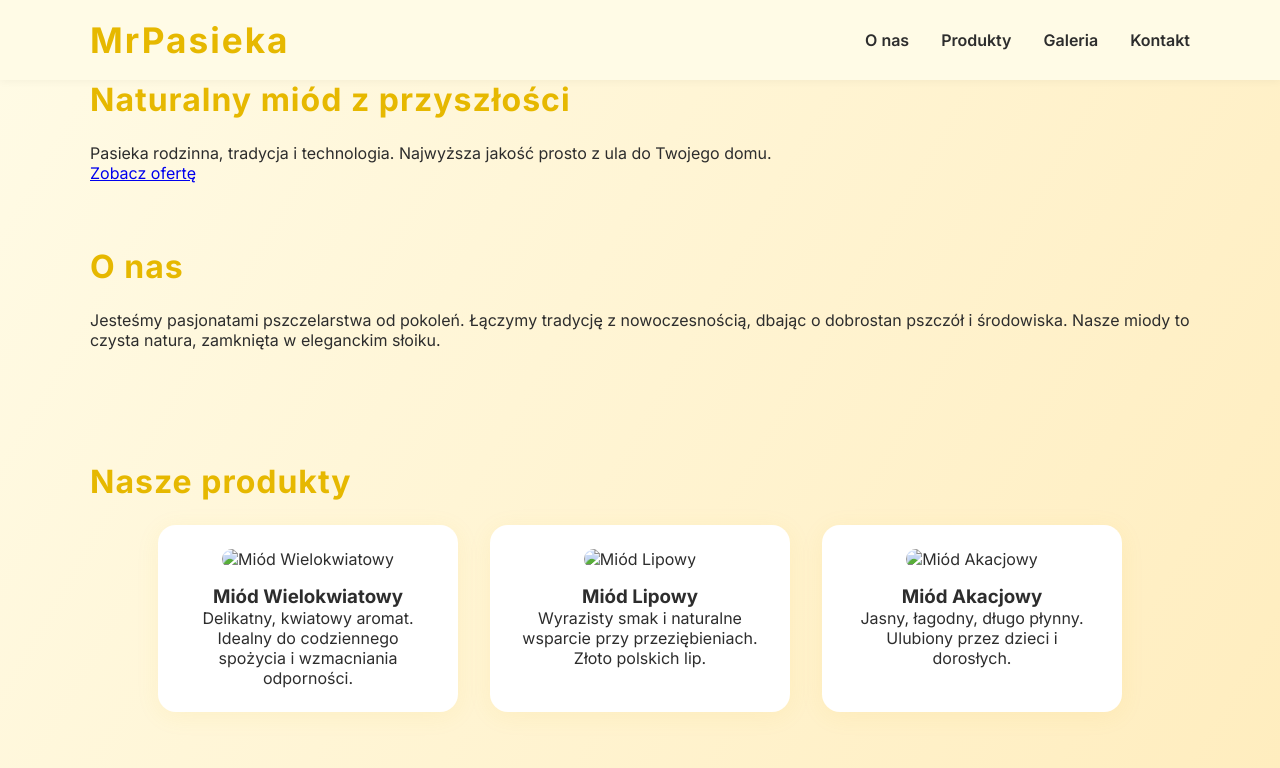
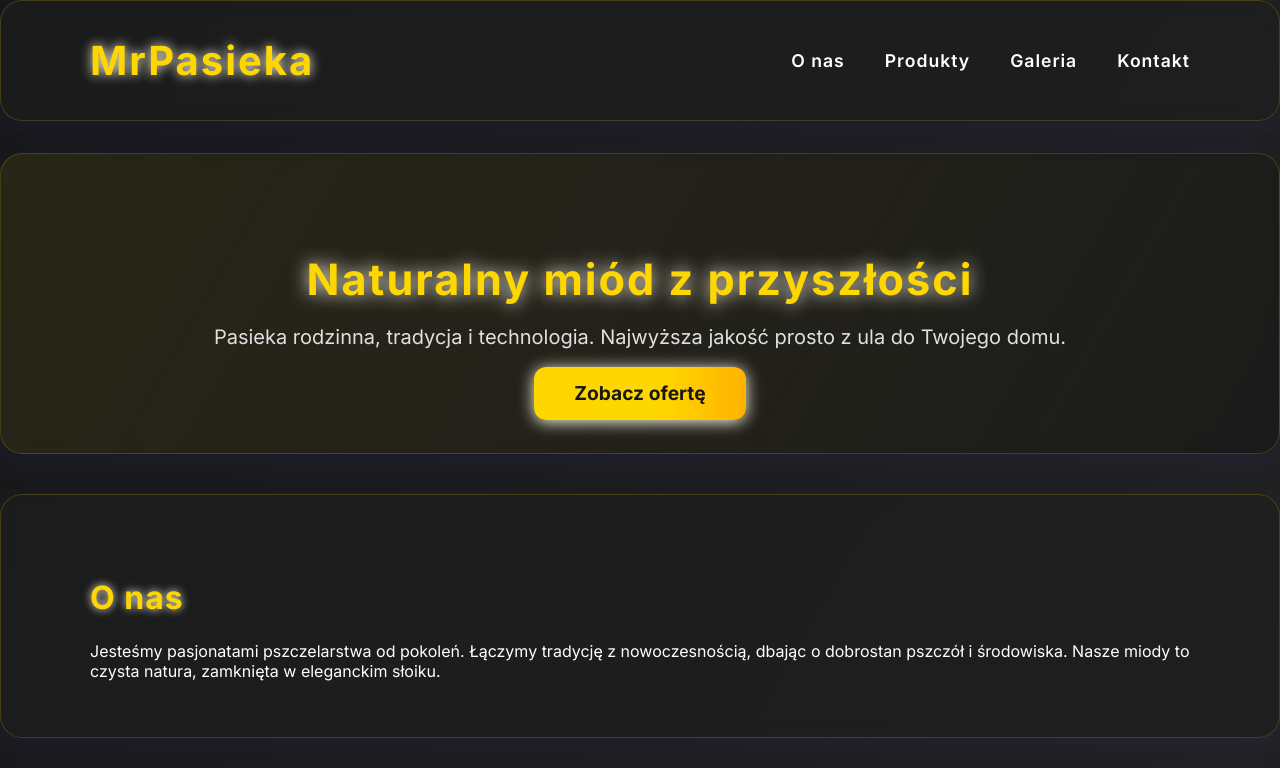
Before and after one commit to N3rQus/mrpasieka, a plain HTML site: page index.html in a window 1280 px wide. Shown: the top 768 px of the page. Drawn offline with Linux system fonts and the light colour scheme.

Commit message:
Update style.css

```diff
--- a/style.css
+++ b/style.css
@@ -1,108 +1,185 @@
-/* Reset */
-* {
+:root {
+    --gold: #ffd700;
+    --gold-glow: #fffbe6;
+    --dark: #181818;
+    --glass-bg: rgba(30, 30, 30, 0.65);
+    --glass-border: rgba(255, 215, 0, 0.18);
+    --white: #fff;
+    --accent: #ffb300;
+    --shadow: 0 8px 32px 0 rgba(31, 38, 135, 0.18);
+}
+
+html, body {
+    height: 100%;
     margin: 0;
     padding: 0;
-    box-sizing: border-box;
+    font-family: 'Inter', Arial, sans-serif;
+    background: linear-gradient(120deg, #181818 0%, #232323 100%);
+    color: var(--white);
+    scroll-behavior: smooth;
 }
 
-body {
-    font-family: 'Inter', Arial, sans-serif;
-    background: linear-gradient(120deg, #fffbe6 0%, #ffe9b3 100%);
-    color: #2d2d2d;
-    min-height: 100vh;
+.glass {
+    background: var(--glass-bg);
+    border-radius: 22px;
+    box-shadow: var(--shadow);
+    border: 1.5px solid var(--glass-border);
+    backdrop-filter: blur(8px);
+    -webkit-backdrop-filter: blur(8px);
 }
 
 .header {
-    background: #fffbe6;
-    box-shadow: 0 2px 8px rgba(0,0,0,0.04);
     position: sticky;
     top: 0;
     z-index: 100;
+    padding: 0.5rem 0;
+    margin-bottom: 1.5rem;
 }
 
 .logo {
+    font-size: 2.5rem;
     font-weight: 700;
-    font-size: 2.2rem;
-    color: #e6b800;
+    color: var(--gold);
     letter-spacing: 2px;
+    text-shadow: 0 0 12px var(--gold-glow);
+    transition: text-shadow 0.3s;
+}
+
+.logo:hover {
+    text-shadow: 0 0 24px var(--gold);
 }
 
 .nav-container {
     display: flex;
     justify-content: space-between;
     align-items: center;
-    padding: 1.2rem 0;
+    max-width: 1200px;
+    margin: 0 auto;
+    padding: 0 2vw;
 }
 
 .navbar .nav-list {
     display: flex;
-    gap: 2rem;
+    gap: 2.5rem;
     list-style: none;
 }
 
 .navbar a {
+    color: var(--white);
     text-decoration: none;
-    color: #2d2d2d;
     font-weight: 600;
+    font-size: 1.1rem;
+    letter-spacing: 1px;
+    position: relative;
     transition: color 0.2s;
-    position: relative;
 }
 
 .navbar a::after {
     content: '';
     display: block;
     width: 0;
-    height: 2px;
-    background: #e6b800;
+    height: 2.5px;
+    background: linear-gradient(90deg, var(--gold), var(--accent));
     transition: width 0.3s;
+    border-radius: 2px;
     position: absolute;
     left: 0;
-    bottom: -4px;
+    bottom: -5px;
+}
+
+.navbar a:hover {
+    color: var(--gold);
 }
 
 .navbar a:hover::after {
     width: 100%;
 }
 
+.hero {
+    margin: 2rem auto 2.5rem auto;
+    padding: 4rem 0 3rem 0;
+    text-align: center;
+    background: linear-gradient(120deg, rgba(255,215,0,0.07) 0%, rgba(24,24,24,0.7) 100%);
+}
+
+.hero-content h2 {
+    font-size: 2.7rem;
+    color: var(--gold);
+    margin-bottom: 1.2rem;
+    letter-spacing: 2px;
+    text-shadow: 0 0 18px var(--gold-glow);
+}
+
+.hero-content p {
+    font-size: 1.25rem;
+    color: #e0e0e0;
+    margin-bottom: 2rem;
+}
+
+.cta-btn {
+    background: linear-gradient(90deg, var(--gold) 60%, var(--accent) 100%);
+    color: var(--dark);
+    font-weight: 700;
+    font-size: 1.2rem;
+    padding: 0.9rem 2.5rem;
+    border: none;
+    border-radius: 12px;
+    box-shadow: 0 2px 16px var(--gold-glow);
+    cursor: pointer;
+    transition: background 0.2s, color 0.2s, transform 0.2s;
+    text-decoration: none;
+}
+
+.cta-btn:hover {
+    background: linear-gradient(90deg, var(--accent) 60%, var(--gold) 100%);
+    color: var(--white);
+    transform: scale(1.05);
+}
+
 .section {
-    padding: 4rem 0 3rem 0;
+    padding: 3.5rem 0 2.5rem 0;
+    margin: 2rem 0;
 }
 
 .container {
-    width: 90%;
+    width: 92%;
     max-width: 1100px;
     margin: 0 auto;
 }
 
 h2 {
     font-size: 2rem;
-    color: #e6b800;
+    color: var(--gold);
     margin-bottom: 1.5rem;
     letter-spacing: 1px;
+    text-shadow: 0 0 8px var(--gold-glow);
 }
 
 .products {
     display: flex;
-    gap: 2rem;
+    gap: 2.5rem;
     flex-wrap: wrap;
     justify-content: center;
 }
 
 .product {
-    background: #fff;
+    background: rgba(255,255,255,0.03);
     border-radius: 18px;
-    box-shadow: 0 4px 24px rgba(230,184,0,0.08);
-    padding: 1.5rem;
+    box-shadow: 0 4px 24px rgba(255,215,0,0.10);
+    padding: 1.5rem 1.2rem 1.2rem 1.2rem;
     width: 300px;
     text-align: center;
-    transition: transform 0.2s, box-shadow 0.2s;
+    transition: transform 0.25s, box-shadow 0.25s;
     position: relative;
     overflow: hidden;
+    border: 1.5px solid var(--glass-border);
+    backdrop-filter: blur(4px);
 }
 
 .product:hover {
-    transform: translateY(-10px) scale(1.03);
-    box-shadow: 0 8px 32px rgba(230,184,0,0.18);
+    transform: translateY(-10px) scale(1.04);
+    box-shadow: 0 8px 32px var(--gold-glow);
+    border-color: var(--gold);
 }
 
 .product img {
@@ -110,10 +187,23 @@ h2 {
     border-radius: 12px;
     margin-bottom: 1rem;
     transition: transform 0.3s;
+    box-shadow: 0 2px 16px rgba(255,215,0,0.08);
 }
 
 .product:hover img {
-    transform: scale(1.07) rotate(-2deg);
+    transform: scale(1.08) rotate(-2deg);
+}
+
+.product h3 {
+    color: var(--gold);
+    margin-bottom: 0.5rem;
+    font-size: 1.2rem;
+    letter-spacing: 1px;
+}
+
+.product p {
+    color: #e0e0e0;
+    font-size: 1rem;
 }
 
 .gallery {
@@ -126,13 +216,16 @@ h2 {
 .gallery img {
     width: 250px;
     border-radius: 14px;
-    box-shadow: 0 2px 16px rgba(230,184,0,0.10);
+    box-shadow: 0 2px 16px rgba(255,215,0,0.10);
     transition: transform 0.3s, box-shadow 0.3s;
+    border: 1.5px solid var(--glass-border);
+    background: rgba(255,255,255,0.03);
 }
 
 .gallery img:hover {
-    transform: scale(1.08) rotate(2deg);
-    box-shadow: 0 8px 32px rgba(230,184,0,0.18);
+    transform: scale(1.09) rotate(2deg);
+    box-shadow: 0 8px 32px var(--gold-glow);
+    border-color: var(--gold);
 }
 
 .contact-form {
@@ -145,48 +238,50 @@ h2 {
 .contact-form input,
 .contact-form textarea {
     padding: 0.8rem 1rem;
-    border: 1px solid #e6b800;
+    border: 1.5px solid var(--glass-border);
     border-radius: 8px;
     font-size: 1rem;
-    background: #fffbe6;
+    background: rgba(255,255,255,0.08);
+    color: var(--white);
     resize: none;
-    transition: border 0.2s;
+    transition: border 0.2s, background 0.2s;
 }
 
 .contact-form input:focus,
 .contact-form textarea:focus {
-    border: 2px solid #e6b800;
+    border: 2px solid var(--gold);
+    background: rgba(255,255,255,0.15);
     outline: none;
 }
 
 .contact-form button {
-    background: linear-gradient(90deg, #e6b800 60%, #ffde59 100%);
-    color: #2d2d2d;
+    background: linear-gradient(90deg, var(--gold) 60%, var(--accent) 100%);
+    color: var(--dark);
     border: none;
     border-radius: 8px;
     padding: 0.9rem 0;
     font-size: 1.1rem;
     font-weight: 700;
     cursor: pointer;
-    box-shadow: 0 2px 8px rgba(230,184,0,0.10);
-    transition: background 0.2s, color 0.2s;
+    box-shadow: 0 2px 8px var(--gold-glow);
+    transition: background 0.2s, color 0.2s, transform 0.2s;
 }
 
 .contact-form button:hover {
-    background: linear-gradient(90deg, #ffde59 60%, #e6b800 100%);
-    color: #fff;
+    background: linear-gradient(90deg, var(--accent) 60%, var(--gold) 100%);
+    color: var(--white);
+    transform: scale(1.04);
 }
 
 .contact-details {
     font-size: 1.1rem;
-    color: #444;
+    color: #e0e0e0;
 }
 
 .footer {
-    background: #fffbe6;
-    border-top: 1px solid #ffe9b3;
     padding: 2rem 0 1rem 0;
     margin-top: 2rem;
+    border-top: 1.5px solid var(--glass-border);
 }
 
 .footer-container {
@@ -203,33 +298,55 @@ h2 {
 }
 
 .footer-links a {
-    color: #e6b800;
+    color: var(--gold);
     text-decoration: none;
     font-weight: 600;
     transition: color 0.2s;
 }
 
 .footer-links a:hover {
-    color: #2d2d2d;
+    color: var(--white);
 }
 
 #backToTop {
-    background: #e6b800;
-    color: #fff;
+    background: linear-gradient(135deg, var(--gold), var(--accent));
+    color: var(--dark);
     border: none;
     border-radius: 50%;
-    width: 44px;
-    height: 44px;
-    font-size: 1.5rem;
+    width: 48px;
+    height: 48px;
+    font-size: 1.7rem;
     cursor: pointer;
-    box-shadow: 0 2px 8px rgba(230,184,0,0.15);
-    transition: background 0.2s, transform 0.2s;
+    box-shadow: 0 2px 8px var(--gold-glow);
+    transition: background 0.2s, color 0.2s, transform 0.2s;
+    margin-top: 0.5rem;
 }
 
 #backToTop:hover {
-    background: #ffde59;
-    color: #2d2d2d;
-    transform: scale(1.1);
+    background: linear-gradient(135deg, var(--accent), var(--gold));
+    color: var(--white);
+    transform: scale(1.13);
+}
+
+/* Animacje wejścia sekcji */
+.section, .hero, .footer {
+    opacity: 0;
+    transform: translateY(40px);
+    animation: fadeInUp 1s forwards;
+}
+
+.section:nth-child(2) { animation-delay: 0.2s; }
+.section:nth-child(3) { animation-delay: 0.4s; }
+.section:nth-child(4) { animation-delay: 0.6s; }
+.section:nth-child(5) { animation-delay: 0.8s; }
+.hero { animation-delay: 0.1s; }
+.footer { animation-delay: 1s; }
+
+@keyframes fadeInUp {
+    to {
+        opacity: 1;
+        transform: translateY(0);
+    }
 }
 
 /* Responsywność */
@@ -239,7 +356,30 @@ h2 {
         align-items: center;
     }
     .product, .gallery img {
-        width: 90%;
+        width: 95%;
         max-width: 350px;
     }
+    .nav-container {
+        flex-direction: column;
+        gap: 1rem;
+    }
+    .navbar .nav-list {
+        gap: 1.2rem;
+    }
+    .hero-content h2 {
+        font-size: 2rem;
+    }
 }
+
+@media (max-width: 600px) {
+    .container {
+        width: 99%;
+        padding: 0 2vw;
+    }
+    .hero-content h2 {
+        font-size: 1.3rem;
+    }
+    .product, .gallery img {
+        max-width: 98vw;
+    }
+}
```
